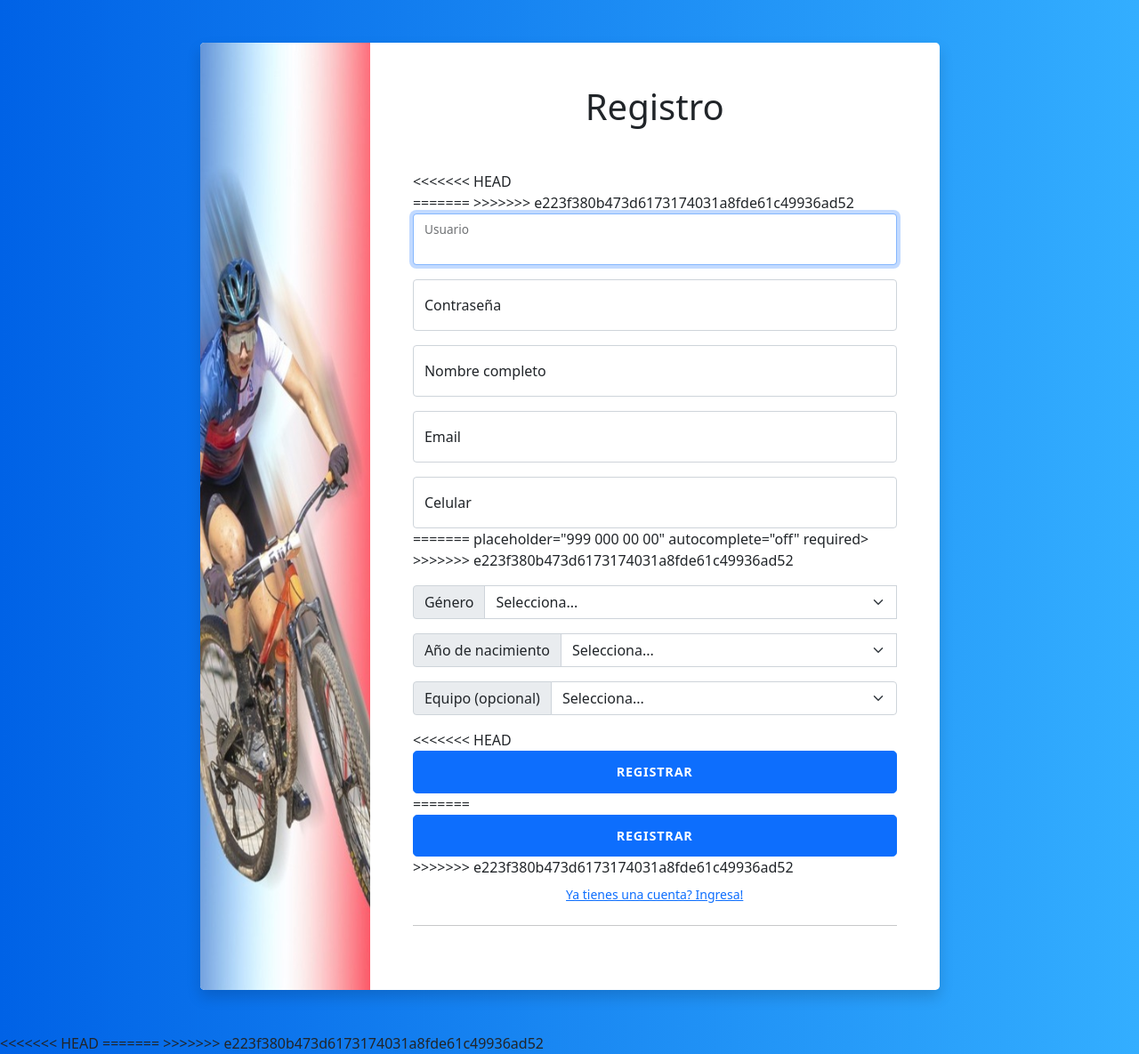
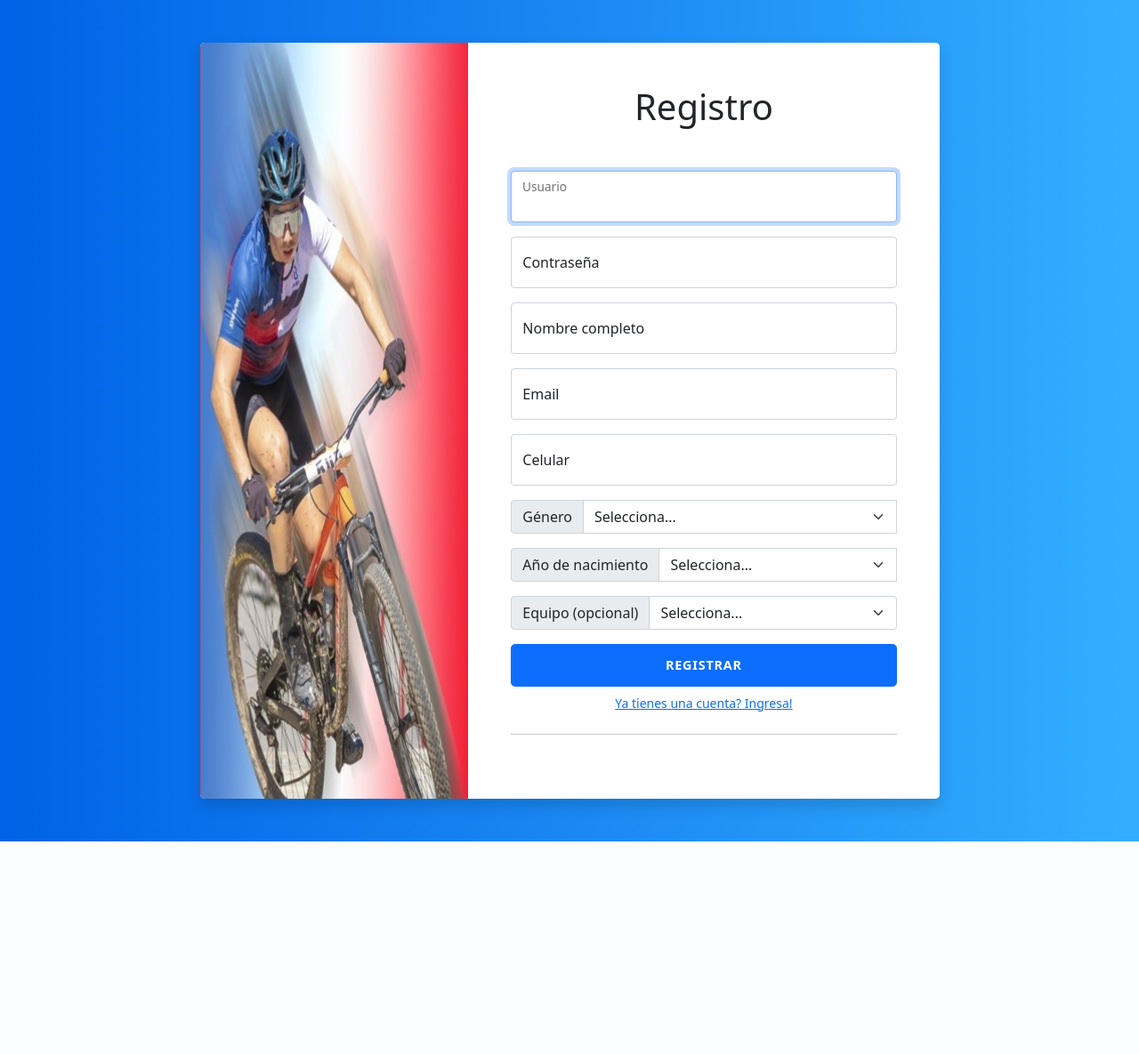
Before and after one commit to Mazter707/https---github.com-Mazter707-virgilio, a PHP site: page /registro.php in a window 1280 px wide. Shown: the whole page at 89% size. After the commit the page ends 946 px from the top, so only its background shows below. Run offline with PHP 8.4, Linux system fonts and the light colour scheme.

Commit message:
registro optimizado

```diff
--- a/registro.php
+++ b/registro.php
@@ -21,11 +21,7 @@
           </div>
           <div class="card-body p-4 p-sm-5">
             <h5 class="card-title text-center mb-5 fw-light fs-1 " >Registro</h5>
-<<<<<<< HEAD
-            <form name= "addForm" class="needs-validation"  novalidate  action="servidor/registro/registrar.php"  method="post" autocomplete="off">
-=======
             <form class="needs-validation" novalidate action="servidor/registro/registrar.php" name ="addForm" method="post" autocomplete="off">
->>>>>>> e223f380b473d6173174031a8fde61c49936ad52
 
               <div class="form-floating mb-3 ">
                 <input type="text" class="form-control" id="usuario" name="usuario"
@@ -81,11 +77,7 @@
 
               <div class="form-floating mb-3">
                 <input type="text"  class="form-control" id="celular" name="celular"
-<<<<<<< HEAD
-                 placeholder="999 000 00 00" autocomplete="off" >
-=======
                  placeholder="999 000 00 00" autocomplete="off" required>
->>>>>>> e223f380b473d6173174031a8fde61c49936ad52
                 <label for="celular">Celular</label>
 
                 <div class="valid-feedback">
@@ -233,11 +225,7 @@
 
 
               <div class="d-grid mb-2">
-<<<<<<< HEAD
-                <button class="btn btn-lg btn-primary btn-login fw-bold text-uppercase"  type="submit" onclick="validarFormulario();" >Registrar</button>
-=======
                 <button class="btn btn-lg btn-primary btn-login fw-bold text-uppercase" onclick="validarFormulario();" type="submit">Registrar</button>
->>>>>>> e223f380b473d6173174031a8fde61c49936ad52
               </div>
 
               <a class="d-block text-center mt-2 small" href="login.php">Ya tienes una cuenta? Ingresa!</a>
@@ -254,33 +242,6 @@
 
 
 
-
-    <script>
-       (//Funcion para validar el telefono
-      function validarTelefono(parametro){
-        var patron = /^\d{10}$/;
-
-        if(!patron.test(parametro)){
-          return false;
-        }else{
-          return true;
-        }
-      }
-
-
-      function validarFormulario() {
-        //alert("Todo en orden");
-        var formulario = document.addForm;
-
-        if(validarTelefono(formulario.celular.value) == false){
-
-          alert("Favor de ingreasr un número de teléfono válido, ejemplo 9998887766");
-          formulario.celular.value = "";
-          formulario.celular.focus();
-        }
-      })
-
-    </script>
 
     <script>
       // Example starter JavaScript for disabling form submissions if there are invalid fields
@@ -304,8 +265,6 @@
     })
 })()
     </script>
-<<<<<<< HEAD
-=======
 
 
 <script>
@@ -334,6 +293,5 @@
 </script>
 
 
->>>>>>> e223f380b473d6173174031a8fde61c49936ad52
   </body>
 </html>
```
